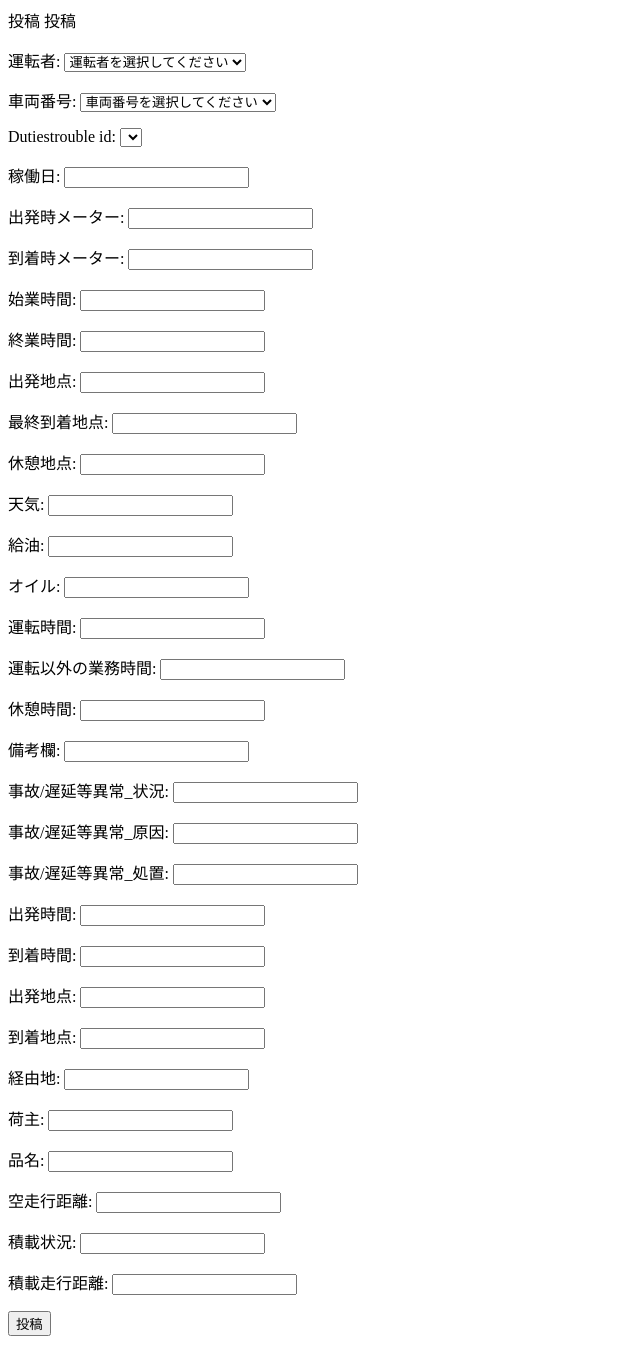
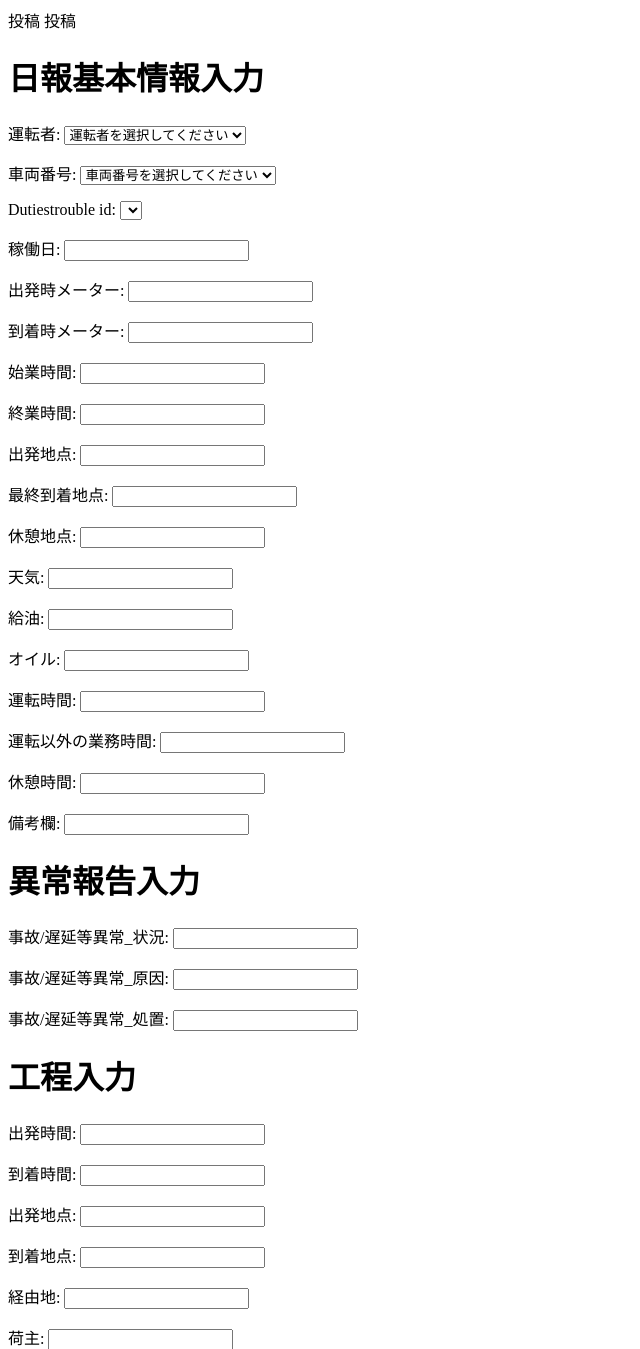
Before and after one commit to bob-g12/dayrepo-for-transportation, a Django app: page /snippets/snippet_post/ in a window 1280 px wide. Shown: the top 1349 px of the page, without its empty margins (0-640 px from the left). Run offline with Django 5.2, Linux system fonts and the light colour scheme; data that the repository does not hold is empty.

Commit message:
テーブルごとの視認用タイトル追加

```diff
--- a/dayrepo/snippets/templates/snippet_post.html
+++ b/dayrepo/snippets/templates/snippet_post.html
@@ -4,8 +4,11 @@
 
 {% block content %}
     <form method="post">
+        <h1>日報基本情報入力</h1>
         {{ form.as_p }}
+        <h1>異常報告入力</h1>
         {{ form_trouble.as_p }}
+        <h1>工程入力</h1>
         {{ form_process.as_p }}
         {% csrf_token %}
         <button type="submit" class="button">投稿</button>
```
